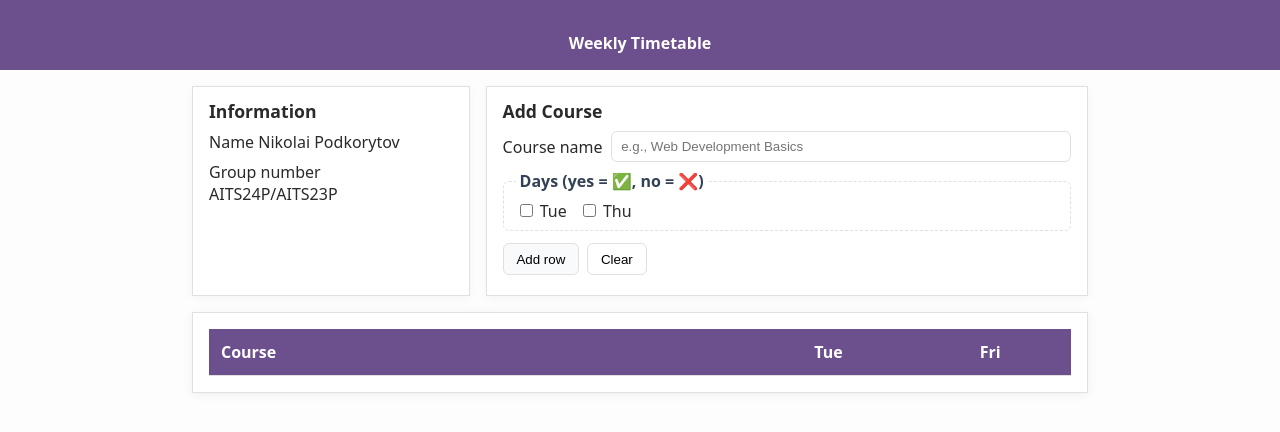
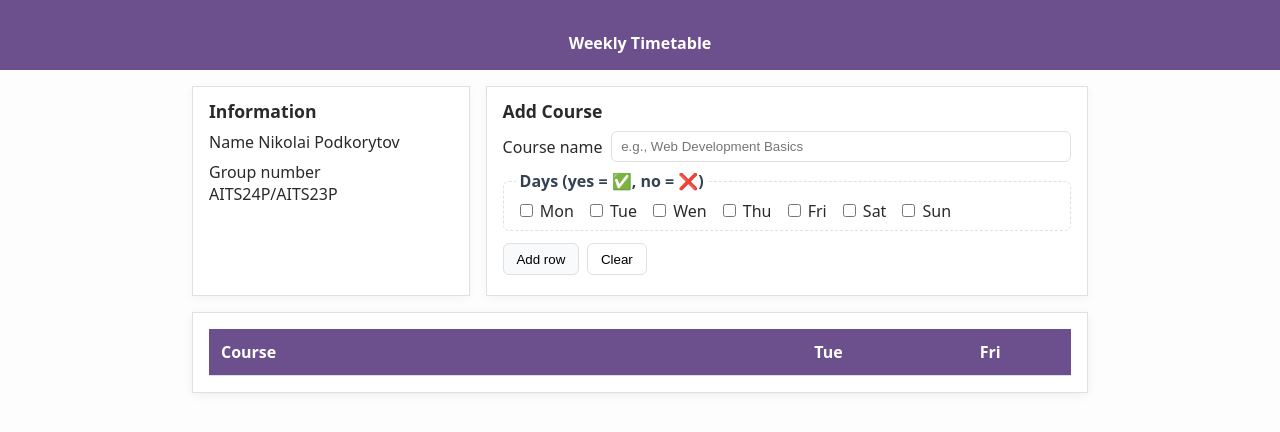
Before and after one commit to Nikolai-Podkorytov/BasicsOfWebDevelopment, a plain HTML site: page task-f/index.html in a window 1280 px wide. Drawn offline with Linux system fonts and the light colour scheme.

Commit message:
Up weekdays

```diff
--- a/task-f/index.html
+++ b/task-f/index.html
@@ -42,8 +42,13 @@
 
           <fieldset class="days-group">
             <legend>Days (yes = &#9989;, no = &#10060;)</legend>
+            <label><input type="checkbox" name="day" value="Mon"> Mon</label>
             <label><input type="checkbox" name="day" value="Tue"> Tue</label>
+            <label><input type="checkbox" name="day" value="Wen"> Wen</label>
             <label><input type="checkbox" name="day" value="Thu"> Thu</label>
+            <label><input type="checkbox" name="day" value="Fri"> Fri</label>
+            <label><input type="checkbox" name="day" value="Sat"> Sat</label>
+            <label><input type="checkbox" name="day" value="Sun"> Sun</label>
           </fieldset>
 
           <div class="form-row">
```
